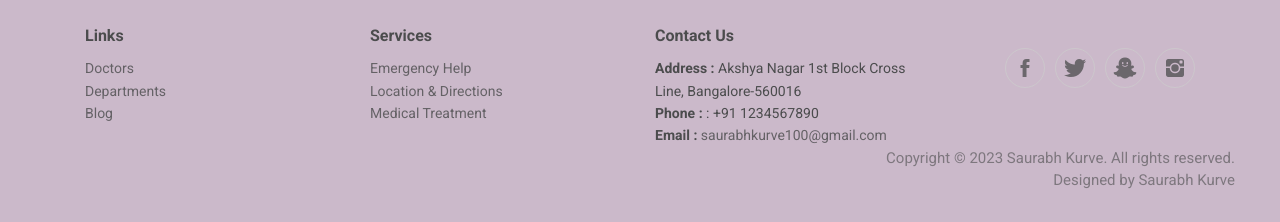
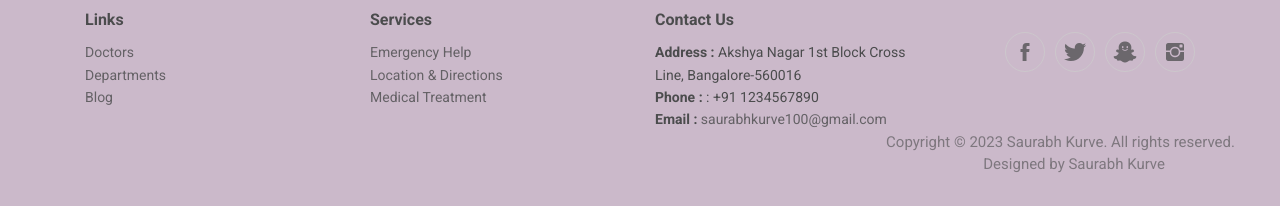
Before and after one commit to saurabhkurve/Kratin-Care-Prototype, a plain HTML site: page index.html in a window 1280 px wide. Shown: the part 1160-1382 px from the top of the page. Drawn offline with nearby package versions, Linux system fonts and the light colour scheme; files that its build step writes are made by us from their sources; a web font is replaced by a local one.

Commit message:
CSS file modified

```diff
--- a/index.html
+++ b/index.html
@@ -2,8 +2,8 @@
 
 <head>
 
-    <link rel="stylesheet" href="index.css" type="text/css" />
-    <script src="app.js"></script>
+    <link rel="stylesheet" href="style.css" type="text/css" />
+    <script src="main.js"></script>
 
     <link rel="stylesheet" href="https://stackpath.bootstrapcdn.com/bootstrap/4.5.2/css/bootstrap.min.css" integrity="sha384-JcKb8q3iqJ61gNV9KGb8thSsNjpSL0n8PARn9HuZOnIxN0hoP+VmmDGMN5t9UJ0Z" crossorigin="anonymous">
     <script src="https://code.jquery.com/jquery-3.5.1.slim.min.js" integrity="sha384-DfXdz2htPH0lsSSs5nCTpuj/zy4C+OGpamoFVy38MVBnE+IbbVYUew+OrCXaRkfj" crossorigin="anonymous"></script>
@@ -322,7 +322,7 @@
                 </div>
                 <div class="col-md-12">
                     <p class="copyright">Copyright © 2023 Saurabh Kurve. All rights reserved.</p>
-                    <p class="copyright">Designed by Saurabh Kurve</p>
+                    <p id="c2" class="copyright">Designed by Saurabh Kurve</p>
             </div>
         </footer>
     </div>
--- a/index.css
+++ b/style.css
@@ -525,3 +525,8 @@ button:hover {
   font-size: 15px;
   opacity: 0.6;
 }
+
+#c2{
+  text-align: right;
+  margin-right: 70px;
+}
```
Also changed, not shown: main.js (renamed from app.js).
